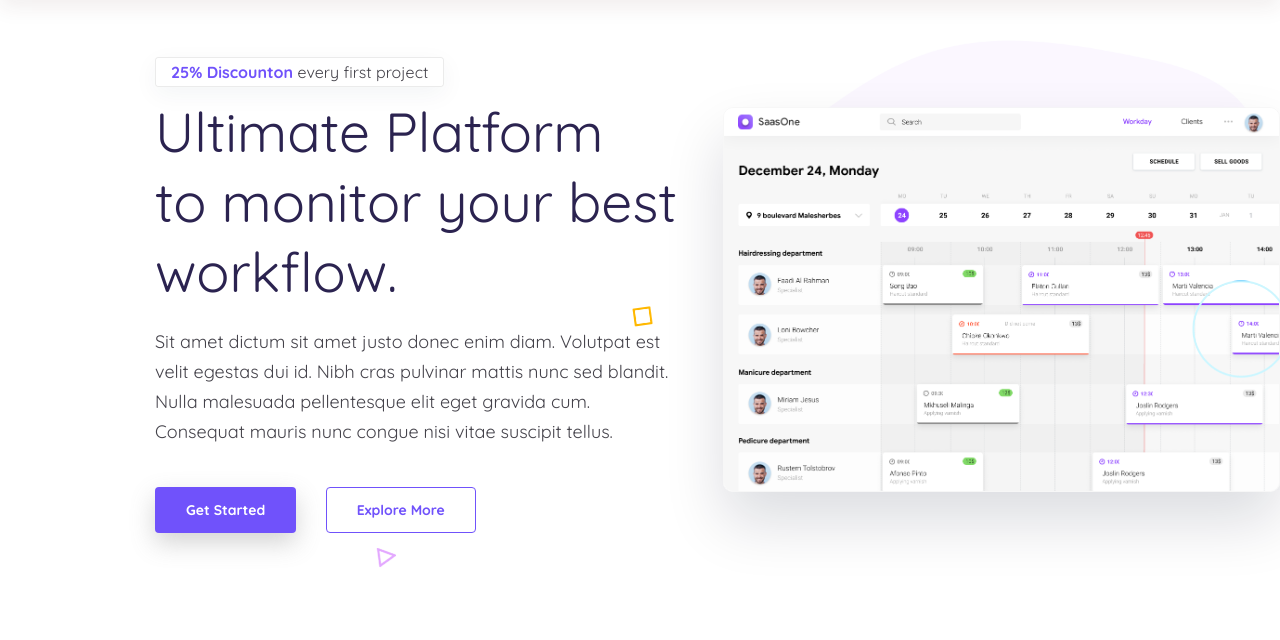
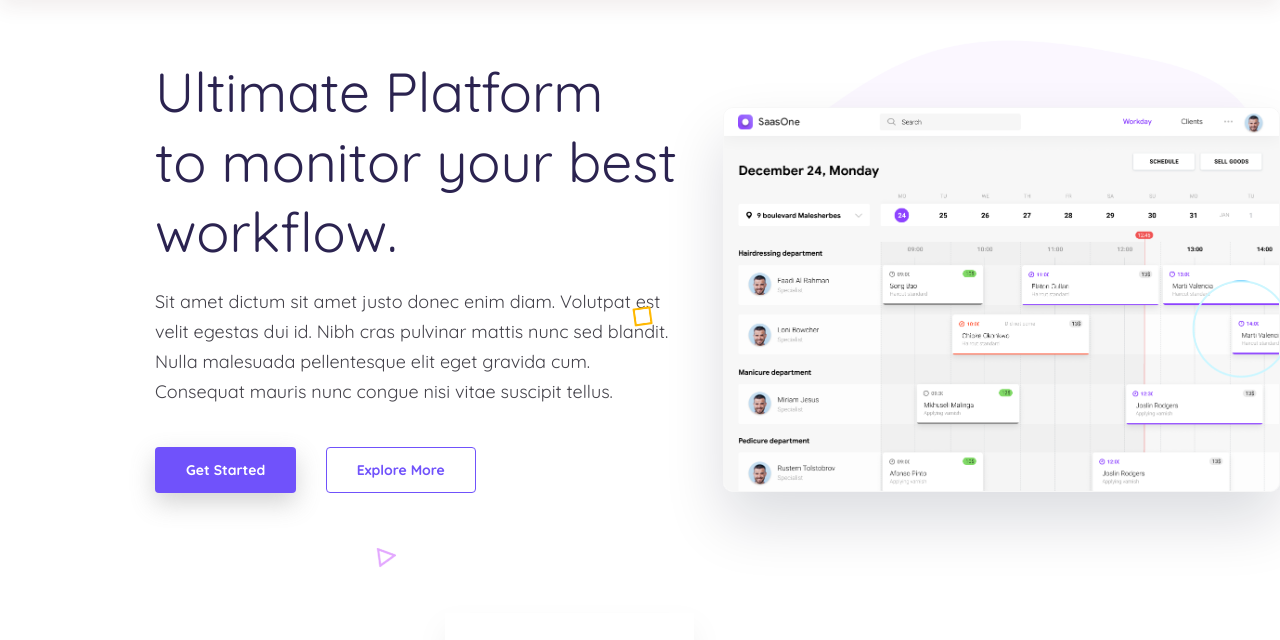
Before and after one commit to omer2018/website, a plain HTML site: page index.html in a window 1280 px wide. Shown: the part 98-738 px from the top of the page. Drawn offline with Linux system fonts and the light colour scheme.

Commit message:
Update index.html

```diff
--- a/index.html
+++ b/index.html
@@ -56,7 +56,6 @@
     <div class="container hero">
         <div class="row">
             <div class="hero-left col-6 col-lg-12">
-                <div class="discount"><b>25% Discounton </b> every first project</div>
                 <h1>Ultimate Platform <br>to monitor your best workflow.</h1>
                 <p>Sit amet dictum sit amet justo donec enim diam. Volutpat est velit egestas dui id. Nibh cras pulvinar
                     mattis nunc sed blandit. Nulla malesuada pellentesque elit eget gravida cum. Consequat mauris nunc
```
